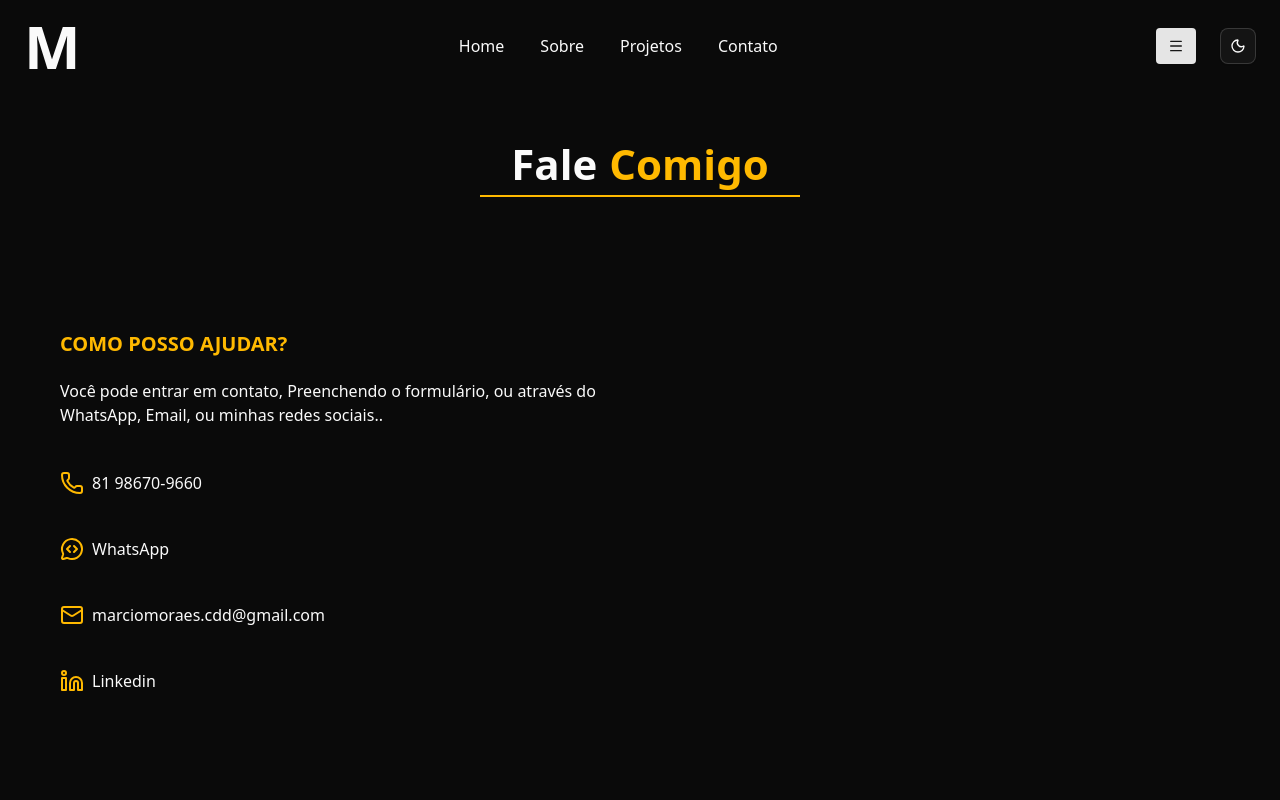
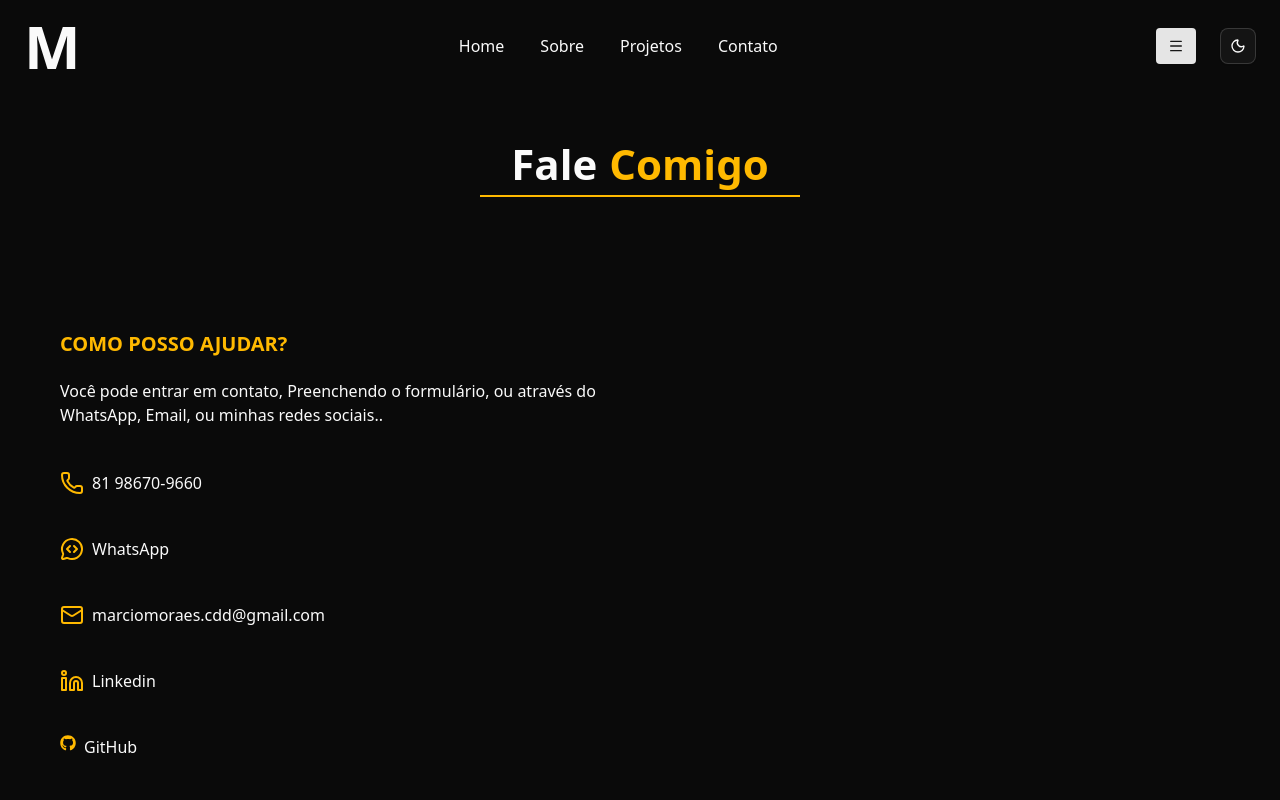
Before and after one commit to Marcio-Moraes/portfolio-nextjs, a Next.js app: page /contato in a window 1280 px wide. Shown: the top 800 px of the page. Built offline with nearby package versions, Linux system fonts and the light colour scheme.

Commit message:
Add Link GitHub em página contato

```diff
--- a/src/app/contato/page.tsx
+++ b/src/app/contato/page.tsx
@@ -2,6 +2,9 @@ import { Linkedin, Mail, MessageCircleCode, Phone } from "lucide-react";
 import { SubTitulo } from "../components/layout/subTitulo";
 import { Titulo } from "../components/layout/titulo";
 import Link from "next/link";
+import { FaGithub } from "react-icons/fa";
+import { VscGithubInverted } from "react-icons/vsc";
+
 
 
 const Contato = () => {
@@ -50,6 +53,15 @@ const Contato = () => {
                                <Linkedin className="text-amber-400" /> Linkedin
                             </Link>
                         </li>
+                        <li>
+                            <Link
+                                href="https://www.linkedin.com/in/marciomsilva/"
+                                target="_blank"
+                                className="inline-flex gap-2 py-1 pr-5"
+                            >
+                                <FaGithub className="text-amber-400" /> GitHub
+                            </Link>
+                        </li>
                     </ul>
                 </div>
                 <div className="w-full p-5">
```
